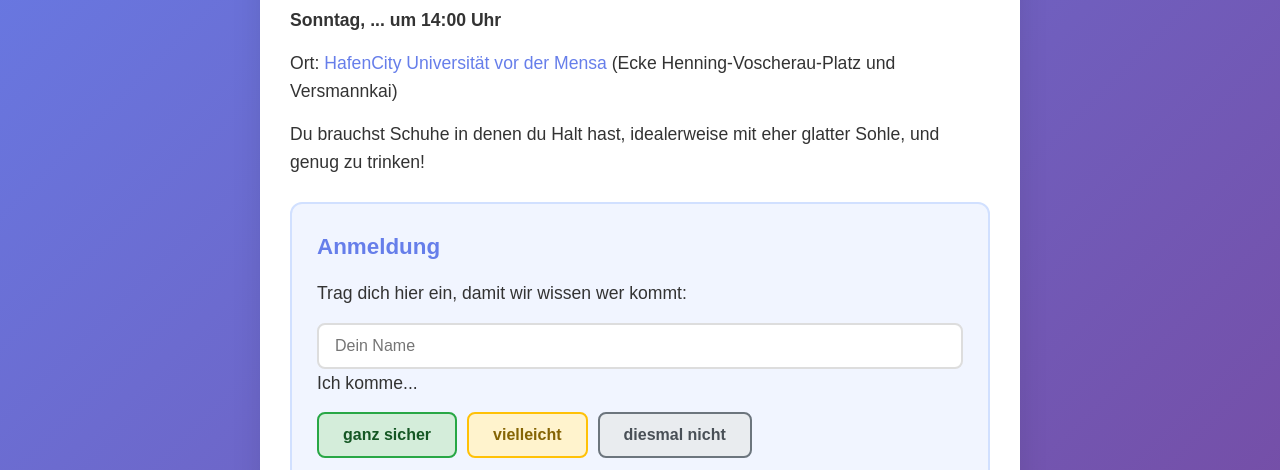
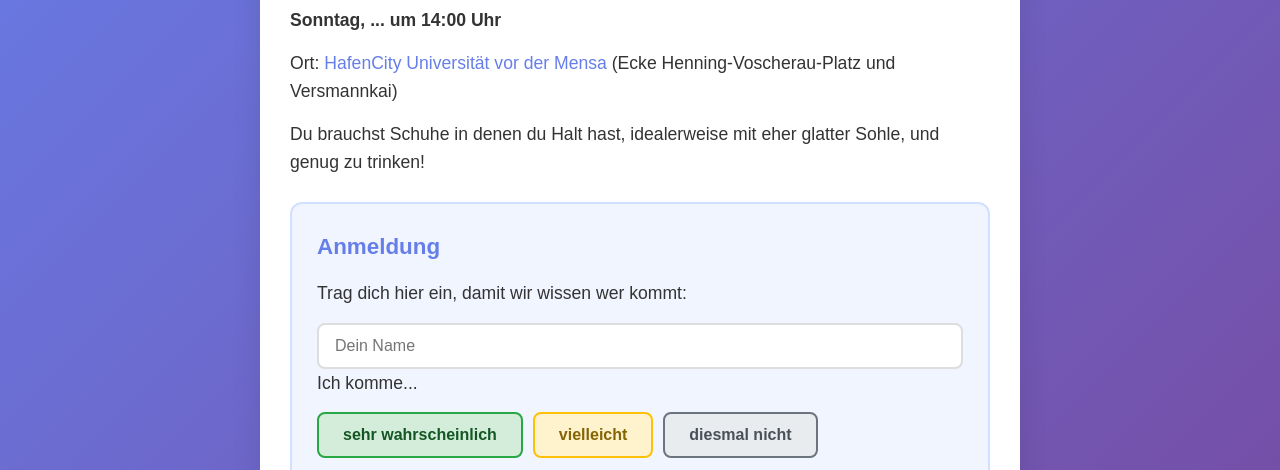
Before and after one commit to JakobHeiden/shuffledance-in-hamburg, a website: page public/index.html in a window 1280 px wide. Both pictures are taken after a click on the button "Nächstes Treffen". Shown: the part 322-792 px from the top of the page. Drawn offline with Linux system fonts and the light colour scheme; no server answers.

Commit message:
minor text change

```diff
--- a/public/index.html
+++ b/public/index.html
@@ -43,7 +43,7 @@
 
                   <p>Ich komme...</p>
                   <div class="button-group">
-                     <button type="button" class="signup-btn status-ja" data-status="ja">ganz sicher</button>
+                     <button type="button" class="signup-btn status-ja" data-status="ja">sehr wahrscheinlich</button>
                      <button type="button" class="signup-btn status-vielleicht" data-status="vielleicht">vielleicht</button>
                      <button type="button" class="signup-btn status-nein" data-status="nein">diesmal nicht</button>
                   </div>
```
